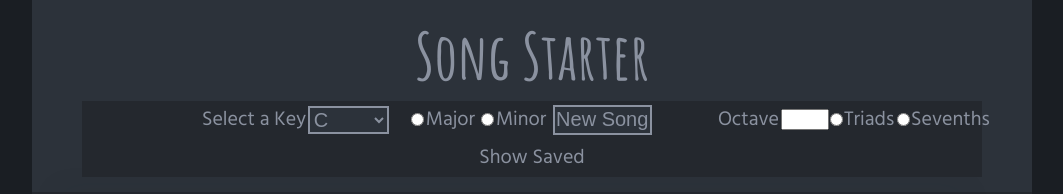
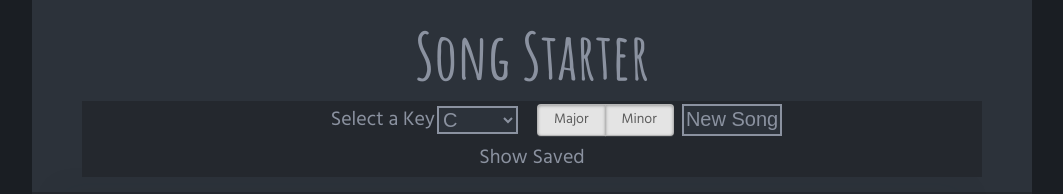
Before and after one commit to Song-Starter/song-starter, a React (Create React App) app: page /poem in a window 1280 px wide. Shown: the top 194 px of the page, without its empty margins (108-1171 px from the left). Built offline with nearby package versions, Linux system fonts and the light colour scheme; no server answers.

Commit message:
Add radio button styling to ChordNav.

```diff
--- a/src/components/App.js
+++ b/src/components/App.js
@@ -22,13 +22,14 @@ class App extends Component {
     }
   }
 
-  createNewSong = (key, majmin) => {
+  createNewSong = (key, majmin, seventh, oct) => {
+    console.log(seventh, oct)
     fetchPoem()
-    .then(data => this.setState({
-      key: key,
-      majmin: majmin,
-      lyrics: data,
-      })
+      .then(data => this.setState({
+        key: key,
+        majmin: majmin,
+        lyrics: data,
+        })
     )
     this.getChordProgression(key, majmin)
     this.setUpAudio()
--- a/src/components/ChordNav.js
+++ b/src/components/ChordNav.js
@@ -1,21 +1,7 @@
-import React, { Component } from 'react';
+import React from 'react';
 import './Header.css';
 
-class ChordNav extends Component {
-  constructor(props) {
-    super(props)
-    this.state = {
-      octave: "4",
-      seventh: "triad"
-    }
-  }
-
-  handleChange = (event) => {
-    const {name, value} = event.target
-    this.setState({ [name]: value })
-  }
-
-  render(){
+const ChordNav = ({handleChange}) =>{
   return (
     <div className="ChordNav">
       <div className="octave-selector">
@@ -26,28 +12,29 @@ class ChordNav extends Component {
           id="octave"
           min="0"
           max="6"
-            onChange={this.handleChange}>
+          value="3"
+          onChange={handleChange}>
         </input>
       </div>
       <div className="seventh">
+        <p>Sevenths</p>
         <input
           type="radio"
-            id="triad"
-            name="chordType"
-            value="triad"
-            onChange={this.handleChange}/>
-          <label htmlFor="triad">Triads</label>
+          id="true"
+          name="chordValue"
+          value="true"
+          onChange={handleChange}/>
+        <label htmlFor="true">yes</label>
         <input
           type="radio"
-            id="seventh"
-            name="chordType"
-            value="seventh"
-            onChange={this.handleChange}/>
-          <label htmlFor="seventh">Sevenths</label>
+          id="false"
+          name="chordValue"
+          value="false"
+          onChange={handleChange}/>
+        <label htmlFor="false">no</label>
       </div>
     </div>
   );
 }
-}
 
 export default ChordNav;
--- a/src/components/Header.css
+++ b/src/components/Header.css
@@ -33,6 +33,53 @@ h1 {
 .octave-selector, .seventh {
   display: flex;
   align-items: center;
+}
+
+.seventh {
+  display: flex;
+	overflow: hidden;
+}
+
+.seventh input, .qual-container input {
+  position: absolute !important;
+	clip: rect(0, 0, 0, 0);
+	height: 1px;
+	width: 1px;
+	border: 0;
+	overflow: hidden;
+}
+
+.seventh label, .qual-container label {
+	background-color: #e4e4e4;
+	color: rgba(0, 0, 0, 0.6);
+	font-size: 14px;
+	line-height: 1;
+	text-align: center;
+	padding: 8px 16px;
+	margin-right: -1px;
+	border: 1px solid rgba(0, 0, 0, 0.2);
+	box-shadow: inset 0 1px 3px rgba(0, 0, 0, 0.3), 0 1px rgba(255, 255, 255, 0.1);
+	transition: all 0.1s ease-in-out;
+}
+
+.seventh label:hover, .qual-container label:hover {
+	cursor: pointer;
+}
+
+.seventh input:checked + label,
+.qual-container input:checked + label{
+	background-color: #8B92A0;
+	box-shadow: none;
+}
+
+.seventh label:first-of-type,
+.qual-container label:first-of-type {
+	border-radius: 4px 0 0 4px;
+}
+
+.seventh label:last-of-type,
+.qual-container label:last-of-type{
+	border-radius: 0 4px 4px 0;
 }
 
 .key-container {
--- a/src/components/NavBar.js
+++ b/src/components/NavBar.js
@@ -1,13 +1,15 @@
 import React, { Component } from 'react';
 import './Header.css';
-import ChordNav from './ChordNav'
+// import ChordNav from './ChordNav'
 
 class NavBar extends Component {
   constructor(props) {
     super(props)
     this.state = {
       key: "C",
-      majmin: "Major"
+      majmin: "Major",
+      octave: "4",
+      seventh: false
     }
   }
 
@@ -52,11 +54,11 @@ class NavBar extends Component {
           onChange={this.handleChange}/>
         <label htmlFor="minor">Minor</label>
         <button
-          onClick={() => this.props.createNewSong(this.state.key, this.state.majmin)}>
+          onClick={() => this.props.createNewSong(this.state.key, this.state.majmin, this.state.seventh, this.state.octave)}>
           New Song
         </button>
         </div><br/>
-        <ChordNav />
+        {/* <ChordNav handleChange={this.handleChange}/> */}
       </div>
     );
   }
```
Lines whose indentation alone changed are shown as unchanged.
